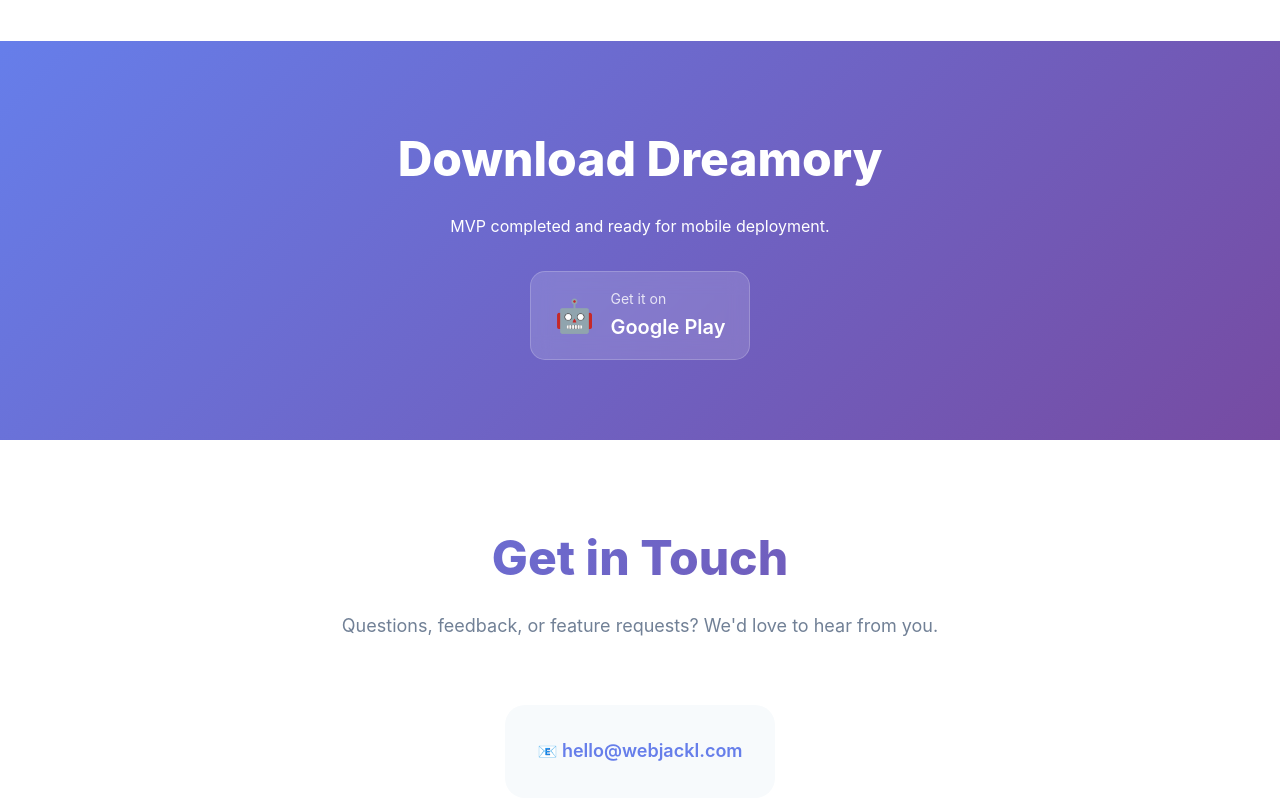
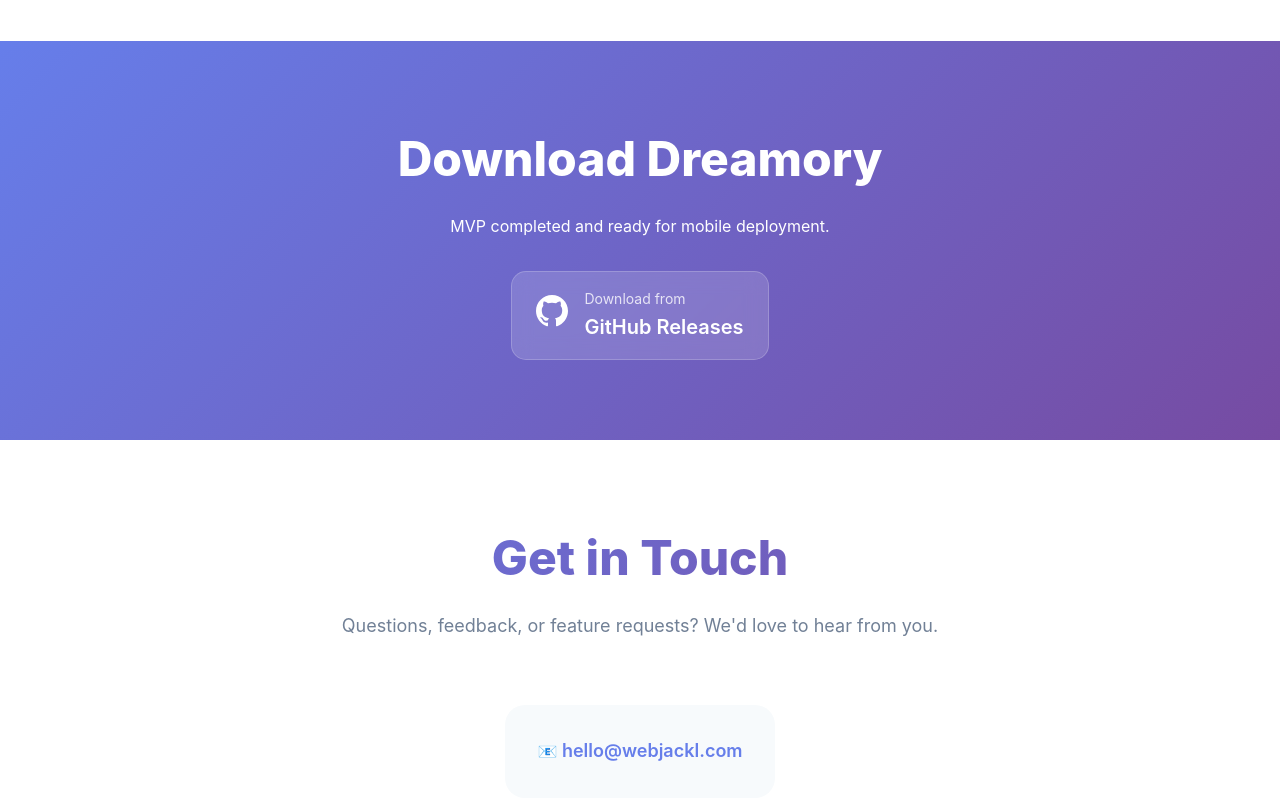
Before and after one commit to jigar-dhulla/dreamory-website, a plain HTML site: page index.html in a window 1280 px wide. Shown: the part 4073-4874 px from the top of the page. Drawn offline with nearby package versions, Linux system fonts and the light colour scheme.

Commit message:
Update download button to link to GitHub Releases with new icon and text

```diff
--- a/index.html
+++ b/index.html
@@ -1165,11 +1165,15 @@
             <h2 class="section-title">Download Dreamory</h2>
             <p>MVP completed and ready for mobile deployment.</p>
             <div class="download-buttons">
-                <a href="#" class="download-btn">
-                    <div class="btn-icon">🤖</div>
+                <a href="https://github.com/jigar-dhulla/dreamory/releases" target="_blank" class="download-btn">
+                    <div class="btn-icon">
+                        <svg width="32" height="32" fill="currentColor" viewBox="0 0 24 24">
+                            <path d="M12 0c-6.626 0-12 5.373-12 12 0 5.302 3.438 9.8 8.207 11.387.599.111.793-.261.793-.577v-2.234c-3.338.726-4.033-1.416-4.033-1.416-.546-1.387-1.333-1.756-1.333-1.756-1.089-.745.083-.729.083-.729 1.205.084 1.839 1.237 1.839 1.237 1.07 1.834 2.807 1.304 3.492.997.107-.775.418-1.305.762-1.604-2.665-.305-5.467-1.334-5.467-5.931 0-1.311.469-2.381 1.236-3.221-.124-.303-.535-1.524.117-3.176 0 0 1.008-.322 3.301 1.23.957-.266 1.983-.399 3.003-.404 1.02.005 2.047.138 3.006.404 2.291-1.552 3.297-1.23 3.297-1.23.653 1.653.242 2.874.118 3.176.77.84 1.235 1.911 1.235 3.221 0 4.609-2.807 5.624-5.479 5.921.43.372.823 1.102.823 2.222v3.293c0 .319.192.694.801.576 4.765-1.589 8.199-6.086 8.199-11.386 0-6.627-5.373-12-12-12z"/>
+                        </svg>
+                    </div>
                     <div class="btn-text">
-                        <span class="btn-subtitle">Get it on</span>
-                        <span class="btn-title">Google Play</span>
+                        <span class="btn-subtitle">Download from</span>
+                        <span class="btn-title">GitHub Releases</span>
                     </div>
                 </a>
             </div>
```
